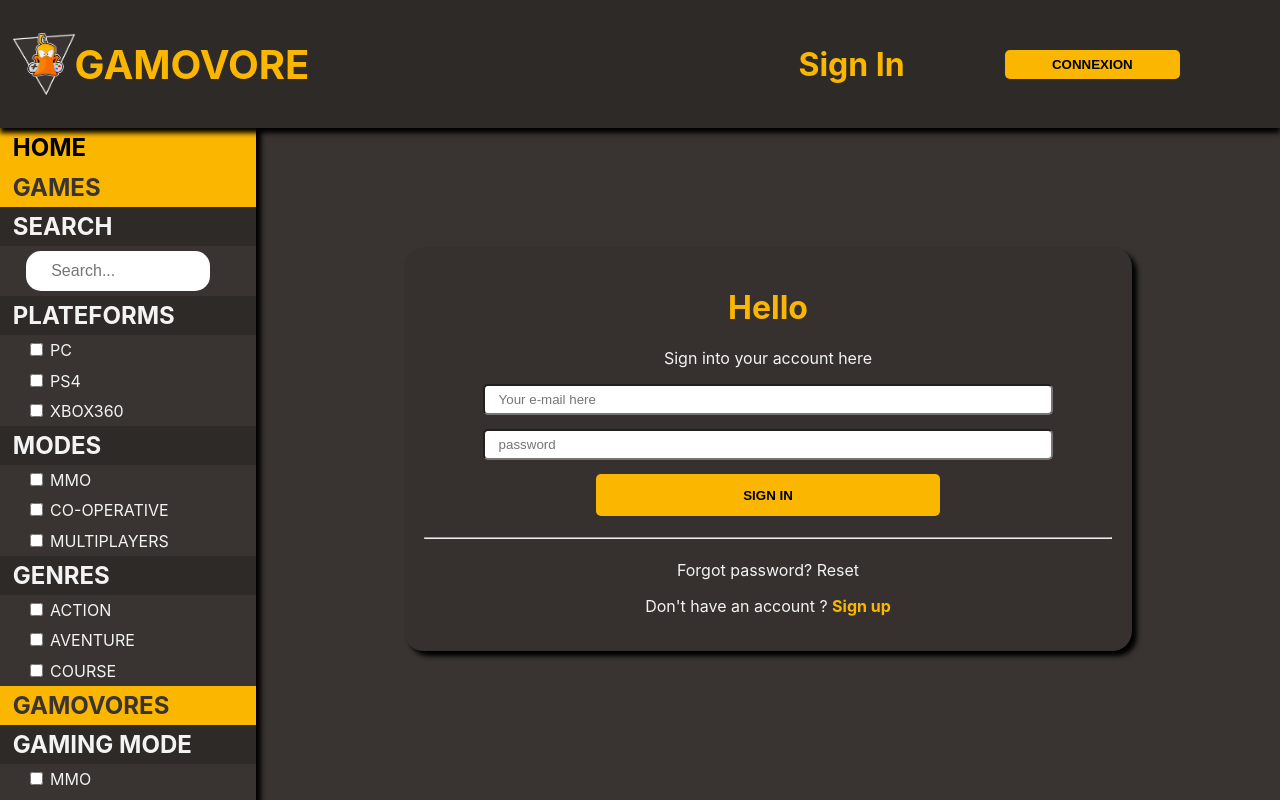
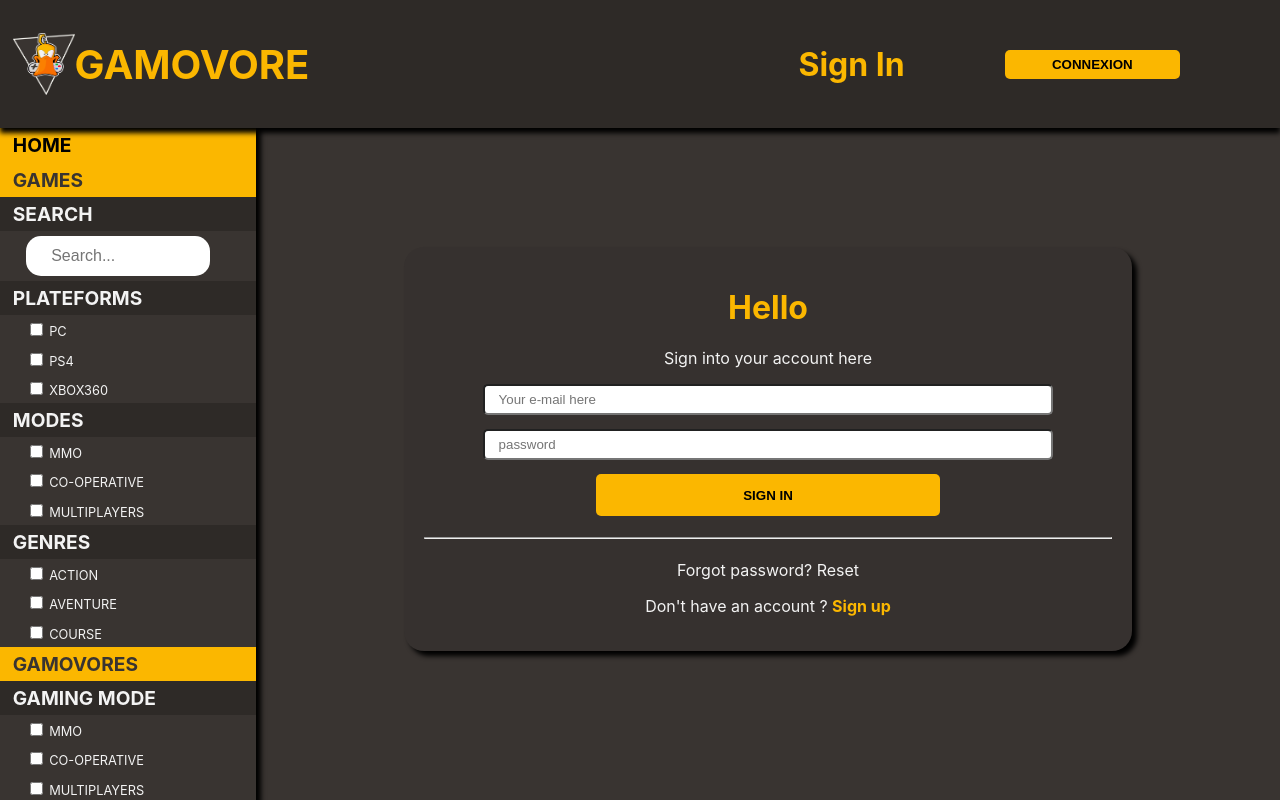
Before and after one commit to WildCodeSchool/Lyon-js-202005-project-gamovore, a React (Create React App) app: page /sign-in in a window 1280 px wide. Shown: the top 800 px of the page. Built offline with nearby package versions, Linux system fonts and the light colour scheme; no server answers.

Commit message:
add font-size to aside for best view on little screen

```diff
--- a/src/style/Aside.js
+++ b/src/style/Aside.js
@@ -1,10 +1,11 @@
-import styled from 'styled-components';
+import styled from "styled-components";
 
 const Aside = styled.aside`
-    grid-area: aside;
-    z-index: 1;
-    box-shadow: 5px 0 5px #000000;
-    background-color: #393431;
+  grid-area: aside;
+  z-index: 1;
+  box-shadow: 5px 0 5px #000000;
+  background-color: #393431;
+  font-size: 0.8em;
 `;
 
 export default Aside;
```
